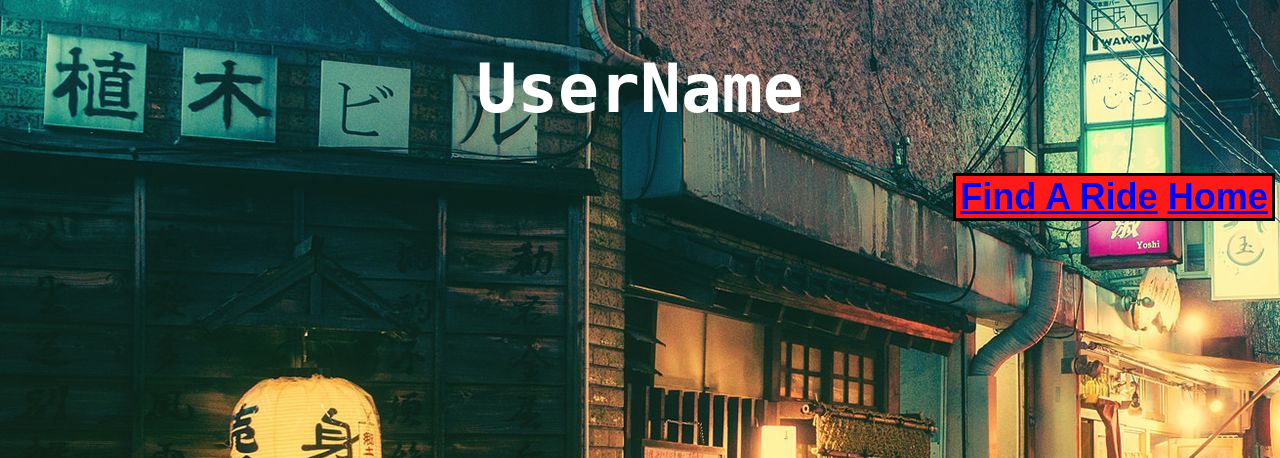
After one commit to IrvinBarham/Uber-Application, a PHP site: page /UserProfile.html in a window 1280 px wide. The commit adds this page. Shown: the top 458 px of the page. Run offline with PHP 8.4, Linux system fonts and the light colour scheme.

Commit message:
Add files via upload

```diff
--- /dev/null
+++ b/UserProfile.html
@@ -0,0 +1,47 @@
+<!DOCTYPE html>
+<html lang="en">
+<head>
+    <meta charset="UTF-8" />
+    <title>Rideshare Service</title>
+    <link rel="stylesheet" href="Userstyle.css" />
+    <style>
+        body {
+            background-image: url('Profilebg.jpg');
+            background-repeat: no-repeat;
+            background-attachment: fixed;
+            font-family: Muli, sans-serif;
+            font-size: 16px;
+        }
+
+        h1 {
+            font-family: "Space Mono", monospace;
+            font-size: 68px;
+            padding: 3px;
+            text-align: center;
+            color: white;
+        }
+
+        h2 {
+            font-family: "Space Mono", monospace;
+            font-size: 36px;
+            padding: 3px;
+        }
+
+        header {
+            font-size: 36px;
+        }
+    </style>
+</head>
+<body>
+    <div class="page">
+        <div id="head">
+            <h1> UserName </h1>
+            <header>
+                <nav>
+                    <a href="FindRide.html"><strong>Find A Ride</strong></a>
+                    <a href="Home.html"><strong>Home</strong></a>
+                </nav>
+            </header>
+        </div>
+
+</body>
--- a/Userstyle.css
+++ b/Userstyle.css
@@ -2,12 +2,12 @@ body {
 	background-color: #262626;
 }
 header {
-	margin: auto;
-	width: 85%;
+	margin-left: auto;
+	width: 25%;
 	height: auto;
 	background-color: #ff1a1a;
 	color: white;
-	text-align: left;
+	text-align: center;
 	border: 2px white;
 	outline-style: solid;
 	outline-color: black;
```
Also changed, not shown: FindRide.html (+10 -8 lines), Home.html (+14 -10 lines), Profilebg.jpg (added).
